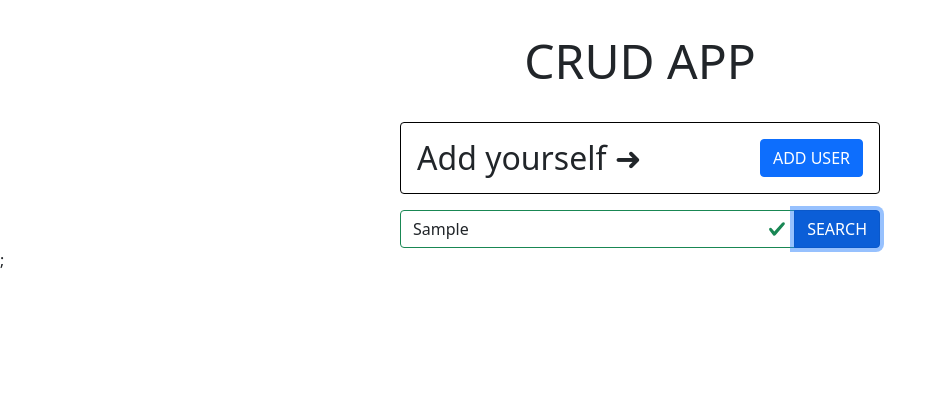
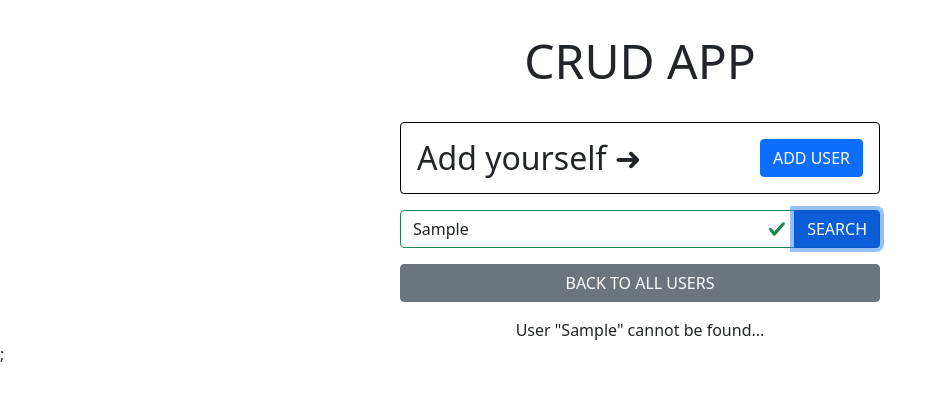
Before and after one commit to rimkusaurimas/crud-app, a React (Create React App) app: page / in a window 1280 px wide. Both pictures are taken after typing "Sample" into the empty fields and a click on the button "SEARCH". Shown: the top 400 px of the page, without its empty margins (0-947 px from the left). Built offline with nearby package versions, Linux system fonts and the light colour scheme.

Commit message:
"Back to all users" button with conditionals

```diff
--- a/src/components/UserList/UserList.jsx
+++ b/src/components/UserList/UserList.jsx
@@ -1,12 +1,15 @@
 import React, { useContext, useState } from "react";
 import { ListGroup } from "reactstrap";
+import { Button } from "react-bootstrap";
 import { SingleUser } from "./SingleUser/SingleUser";
 import { UserContext } from "../../features/context/UserContext";
+import { SearchResultsContext } from "../../features/context/StatesContext";
 import { Pagination } from "../Pagination";
 import { Search } from "../Search";
 
 export const UserList = () => {
   const [users, setUsers] = useContext(UserContext);
+  const [searchTerm, setSearchTerm] = useContext(SearchResultsContext);
 
   const [currentPage, setCurrentPage] = useState(1);
   const [objPerPage] = useState(3);
@@ -34,8 +37,18 @@ export const UserList = () => {
   users.sort((a, b) => a.name.localeCompare(b.name));
 
   return (
-    <div>
+    <>
       <Search search={handleSearch} />
+      {searchResults !== undefined &&
+        searchTerm.length !== 0 &&
+        users.length !== searchResults.length && (
+          <Button
+            className="mt-3 d-flex justify-content-center text-uppercase w-100"
+            variant="secondary"
+          >
+            Back to all users
+          </Button>
+        )}
       <ListGroup>
         {searchResults !== undefined
           ? searchedUsersCurrentObj?.map((user) => (
@@ -78,6 +91,11 @@ export const UserList = () => {
               paginate={paginate}
             />
           )}
-    </div>
+      {searchResults?.length === 0 && (
+        <p className="text-center mt-3">
+          User "{searchTerm}" cannot be found...
+        </p>
+      )}
+    </>
   );
 };
```
